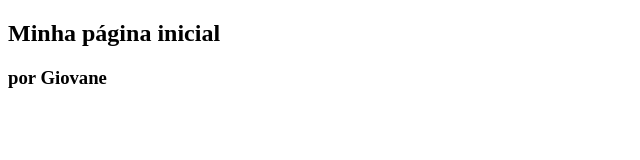
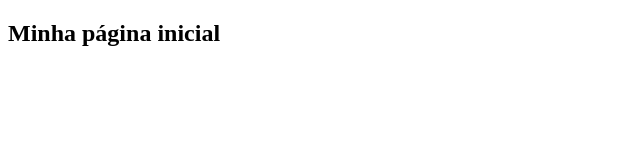
Before and after one commit to gilaosilva/projeto-curso-git, a plain HTML site: page index.html in a window 1280 px wide. Shown: the whole page, without its empty margins (0-640 px from the left). Drawn offline with Linux system fonts and the light colour scheme.

Commit message:
Removendo tag <h3>

```diff
--- a/index.html
+++ b/index.html
@@ -7,6 +7,5 @@
 </head>
 <body>
     <h2>Minha página inicial</h2>
-    <h3>por Giovane</h3>
 </body>
 </html>
```
